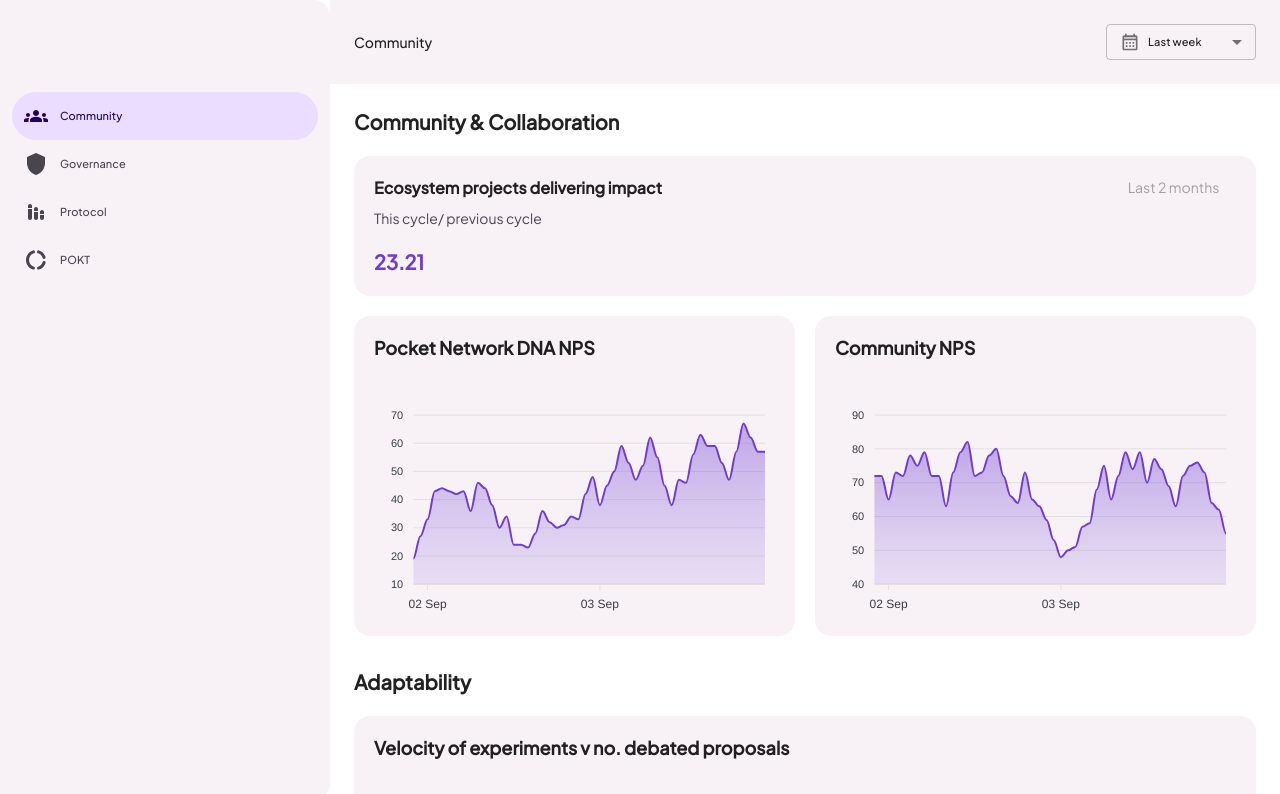
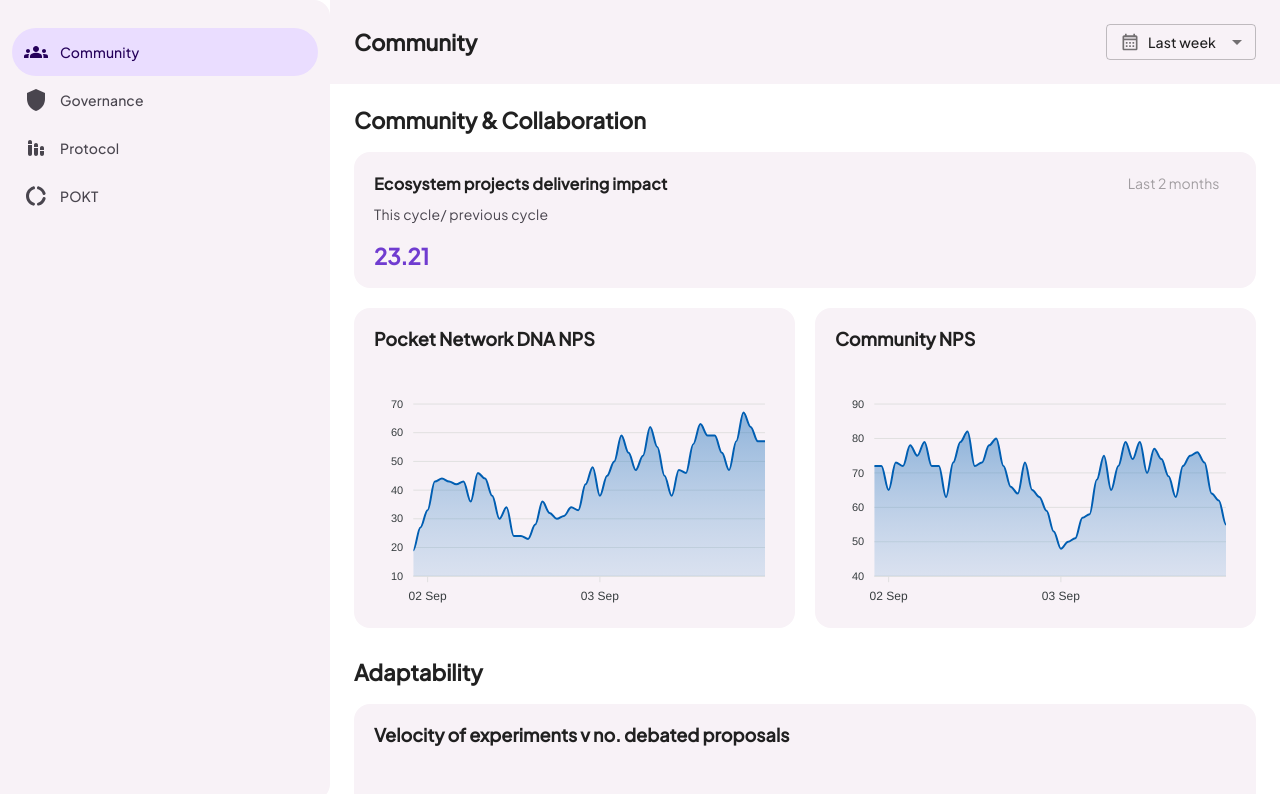
Before and after one commit to TogetherCrew/pocket-frontned, a Next.js app: page /community in a window 1280 px wide. Shown: the top 794 px of the page. Built offline with nearby package versions, Linux system fonts and the light colour scheme.

Commit message:
fix(mr-issues): fixed some ui issues

```diff
--- a/src/app/community/Adaptability.tsx
+++ b/src/app/community/Adaptability.tsx
@@ -6,7 +6,7 @@
 const Adaptability = () => {
   return (
     <div className="flex flex-col gap-5">
-      <div className="text-xl font-bold">Adaptability</div>
+      <div className="text-title-large">Adaptability</div>
       <div className="h-72">
         <StackedBarCharMetric
           title="Velocity of experiments v no. debated proposals"
--- a/src/app/community/CommunityAndCollaboration.tsx
+++ b/src/app/community/CommunityAndCollaboration.tsx
@@ -6,7 +6,7 @@
     <div className="flex w-full flex-col gap-5 rounded-2xl bg-surfaceContainerLow p-5">
       <div className="flex flex-col gap-2">
         <div className="flex items-center justify-between">
-          <span className="text-base font-semibold">
+          <span className="text-title-medium">
             Ecosystem projects delivering impact
           </span>
           <div className="bg-zinc-700 flex w-[125px] items-center justify-center rounded-lg bg-opacity-10">
@@ -15,11 +15,11 @@
             </span>
           </div>
         </div>
-        <span className="text-sm text-onSurfaceVariant">
+        <span className="text-body-medium text-onSurfaceVariant">
           This cycle/ previous cycle
         </span>
       </div>
-      <span className="text-xl font-bold text-primary">23.21</span>
+      <span className="text-title-large text-primary">23.21</span>
     </div>
   );
 };
@@ -27,11 +27,11 @@
 const CommunityAndCollaboration = () => {
   return (
     <div className="flex flex-col gap-5">
-      <div className="text-xl font-bold">Community & Collaboration</div>
+      <div className="text-title-large">Community & Collaboration</div>
       <EcosystemProjectsDeliveringImpact />
       <div className="grid h-80 w-full grid-cols-2 gap-5">
-        <LineChartMetric title="Pocket Network DNA NPS" />
-        <LineChartMetric title="Community NPS" />
+        <LineChartMetric title="Pocket Network DNA NPS" color="secondary" />
+        <LineChartMetric title="Community NPS" color="secondary" />
       </div>
     </div>
   );
--- a/src/components/MetricCharts/LineChartMetric.tsx
+++ b/src/components/MetricCharts/LineChartMetric.tsx
@@ -86,7 +86,7 @@
 
   return (
     <div className="flex h-full w-full flex-col gap-6 rounded-2xl bg-surfaceContainerLow p-5">
-      <div className="text-lg font-bold leading-snug">{title}</div>
+      <div className="text-title-semi-large">{title}</div>
       <div className="h-full w-full">
         <ApexChart
           series={series}
--- a/src/components/MetricCharts/StackedBarCharMetric.tsx
+++ b/src/components/MetricCharts/StackedBarCharMetric.tsx
@@ -99,7 +99,7 @@
 
   return (
     <div className="flex h-full w-full flex-col gap-6 rounded-2xl bg-surfaceContainerLow p-5">
-      <div className="text-lg font-bold leading-snug">{title}</div>
+      <div className="text-title-semi-large">{title}</div>
       <div className="h-full w-full">
         <ApexChart series={series} options={options} height="100%" type="bar" />
       </div>
--- a/src/components/NavigationDrawer/DrawerContent.tsx
+++ b/src/components/NavigationDrawer/DrawerContent.tsx
@@ -2,7 +2,7 @@
 import GroupsIcon from '@mui/icons-material/Groups';
 import ShieldIcon from '@mui/icons-material/Shield';
 import StackedBarChartRoundedIcon from '@mui/icons-material/StackedBarChartRounded';
-import { ButtonBase, SvgIconProps, Toolbar } from '@mui/material';
+import { ButtonBase, SvgIconProps } from '@mui/material';
 import { usePathname } from 'next/navigation';
 
 import { paths } from '@/utils/paths';
@@ -35,7 +35,6 @@
 
   return (
     <div className="p-3">
-      <Toolbar />
       <ul className="flex w-full flex-col items-start justify-stretch px-0">
         {items.map(({ title, Icon, href }) => (
           <ButtonBase
@@ -45,6 +44,8 @@
               pathname === href ? 'bg-primaryContainer' : ''
             }`}
           >
+            {/* Can't use Link component from Next.js because of it's conflict with Grafana Faro SDK */}
+            {/* Check https://github.com/Microflow-xyz/pocket-frontned/issues/14 */}
             <a
               className="flex w-full items-center justify-stretch gap-3 p-3"
               href={href}
--- a/tailwind.config.js
+++ b/tailwind.config.js
@@ -325,19 +325,27 @@
           { fontWeight: 500, lineHeight: '1rem', letterSpacing: '0.0156rem' },
         ],
         'label-small': [
-          '0.6875rem',
-          { fontWeight: 500, lineHeight: '1rem', letterSpacing: '0.025rem' },
+          '0.875rem',
+          { fontWeight: 500, lineHeight: '1.25rem', letterSpacing: '0.025rem' },
         ],
         'title-large': [
-          '0.875rem',
-          { fontWeight: 500, lineHeight: '1.75rem', letterSpacing: '0' },
+          '1.375rem',
+          { fontWeight: 700, lineHeight: '1.5rem', letterSpacing: '0' },
+        ],
+        'title-semi-large': [
+          '1.125rem',
+          {
+            fontWeight: 700,
+            lineHeight: '1.375rem',
+            letterSpacing: '0',
+          },
         ],
         'title-medium': [
-          '0.75rem',
-          { fontWeight: 500, lineHeight: '1.5rem', letterSpacing: '0.0094rem' },
+          '1rem',
+          { fontWeight: 600, lineHeight: '1.5rem', letterSpacing: '0.0094rem' },
         ],
         'title-small': [
-          '0.6875rem',
+          '0.875rem',
           {
             fontWeight: 500,
             lineHeight: '1.25rem',
```
Also changed, not shown: public/images/pokt-logo.svg (added).
